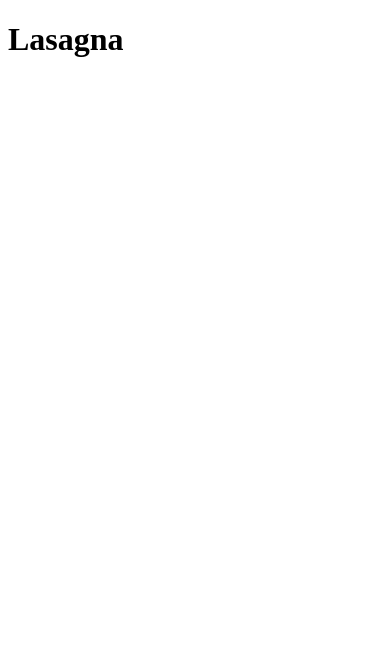
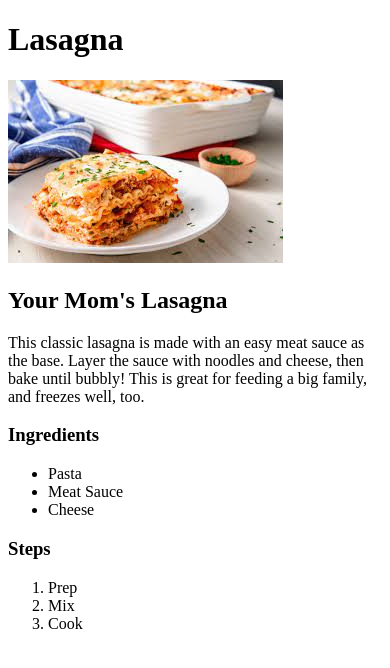
Before and after one commit to kieferhart/odin-recipes, a plain HTML site: page recipes/lasagna.html in a window 390 px wide. Drawn offline with Linux system fonts and the light colour scheme.

Commit message:
Add img directory, add hamburger.html, add ramen.html, changes to index.html and lasagna.html

```diff
--- a/recipes/lasagna.html
+++ b/recipes/lasagna.html
@@ -8,5 +8,23 @@
 </head>
 <body>
     <h1>Lasagna</h1>
+    <img src="../img/lasagna.jpeg" alt="Lasagna">
+    <h2>Your Mom's Lasagna</h2>
+    <p>This classic lasagna is made with an easy meat sauce as the base.
+         Layer the sauce with noodles and cheese, then bake until bubbly!
+         This is great for feeding a big family, and freezes well, too.
+    </p>
+    <h3>Ingredients</h3>
+    <ul>
+        <li>Pasta</li>
+        <li>Meat Sauce</li>
+        <li>Cheese</li>
+    </ul>
+    <h3>Steps</h3>
+    <ol>
+        <li>Prep</li>
+        <li>Mix</li>
+        <li>Cook</li>
+    </ol>
 </body>
 </html>
```
Also changed, not shown: index.html (+5 -0 lines), img/lasagna.jpeg (added), recipes/hamburger.html (added), recipes/ramen.html (added).
